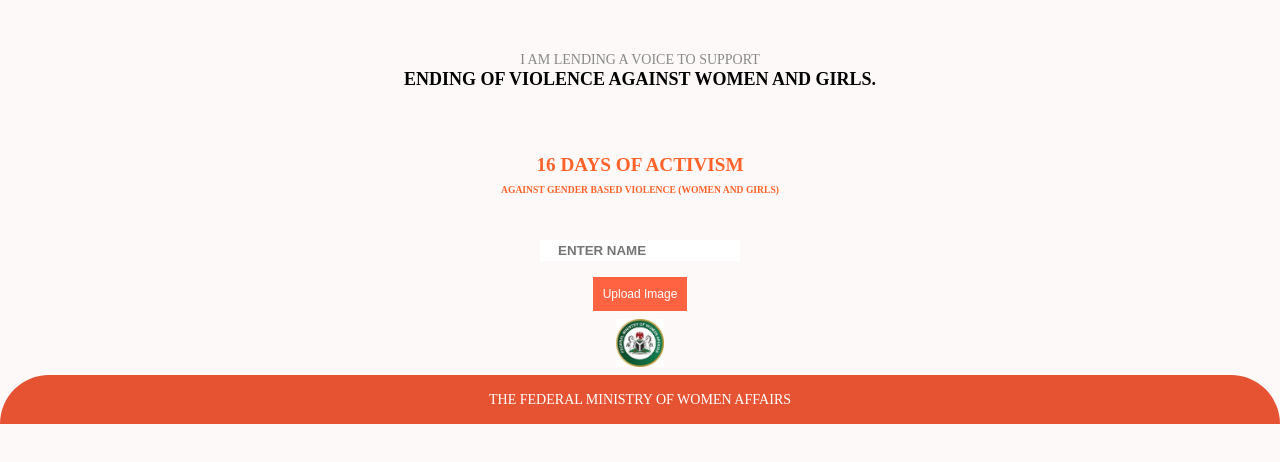
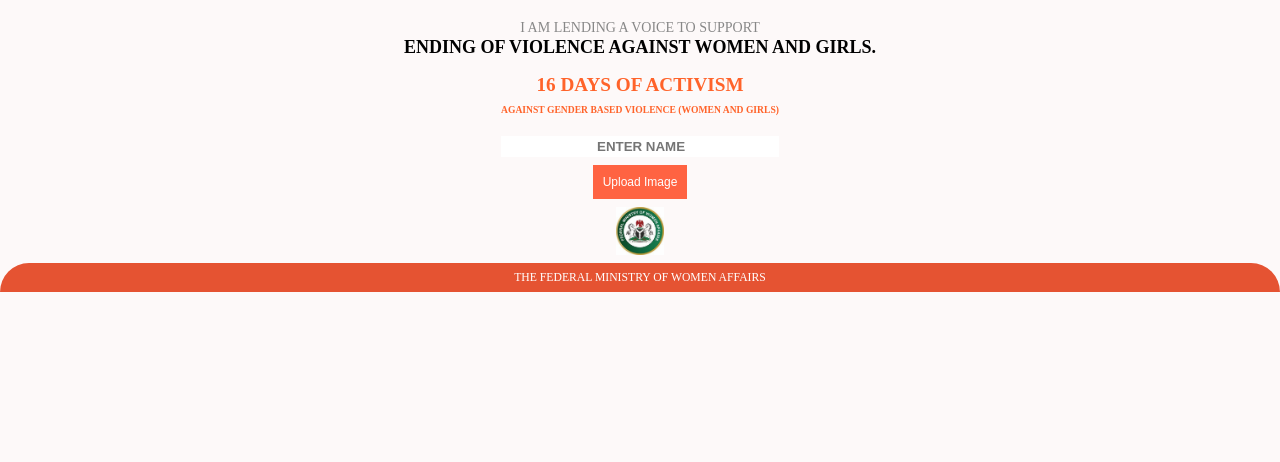
Before and after one commit to ozi-sadiq-kasai/SBVG, a React (Vite) app: page / in a window 1280 px wide. Shown: the top 462 px of the page. Built offline with nearby package versions, Linux system fonts and the light colour scheme.

Commit message:
modified again

```diff
--- a/src/photo.css
+++ b/src/photo.css
@@ -4,7 +4,7 @@
 }
 
 h1 {
-    padding: 3rem 2rem;
+    padding: 1rem 2rem;
     font-size: 18px;
     text-align: center;
     /* margin-bottom: 0.5rem; */
@@ -17,7 +17,7 @@ h1 span {
 }
 
 ul {
-    padding: 1rem;
+    padding: 0 1rem;
     gap: 10px;
     flex-direction: column;
     display: flex;
@@ -53,8 +53,8 @@ h2 {
 .Name {
     border: none;
     outline: none;
-    margin-top: 2rem;
-    padding: 3px 3px 3px 18px;
+    margin-top: 0.5rem;
+    padding: 3px 3px 3px 6rem;
     text-transform: uppercase;
     font-weight: 700;
 }
@@ -74,6 +74,7 @@ h2 {
     display: flex;
     justify-content: center;
     align-items: center;
+    margin-top: 0.5rem;
 }
 .upload-btn {
     padding: 10px;
@@ -89,10 +90,10 @@ h2 {
     background-color: #e55332;
 }
 .footer {
-    padding: 1rem;
+    padding: 0.5rem 0;
     background-color: #e55332;
     color: white;
-    font-size: 12px;
+    font-size: 10px;
     text-align: center;
     border-radius: 5rem 5rem 0 0;
     h3 {
```
